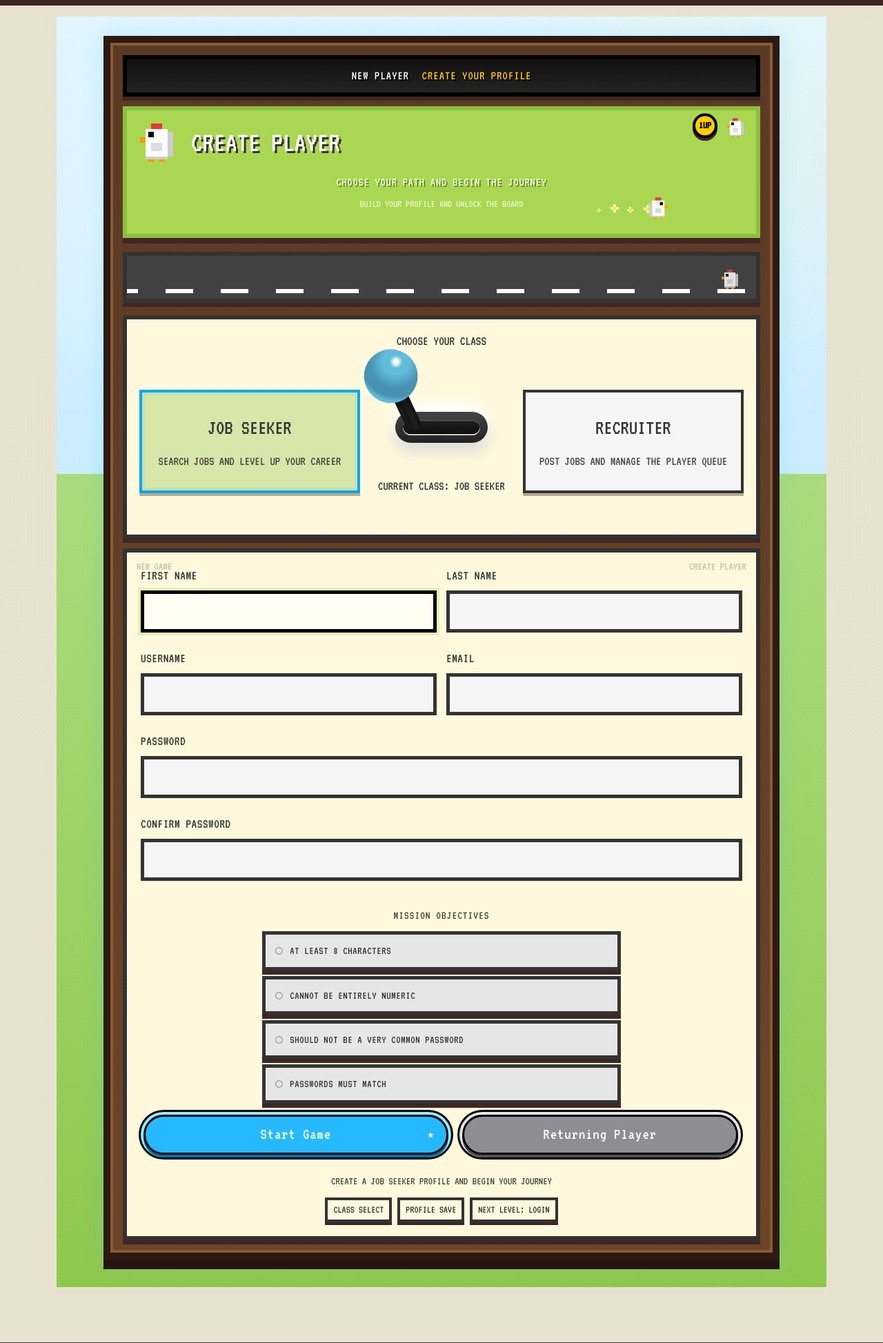
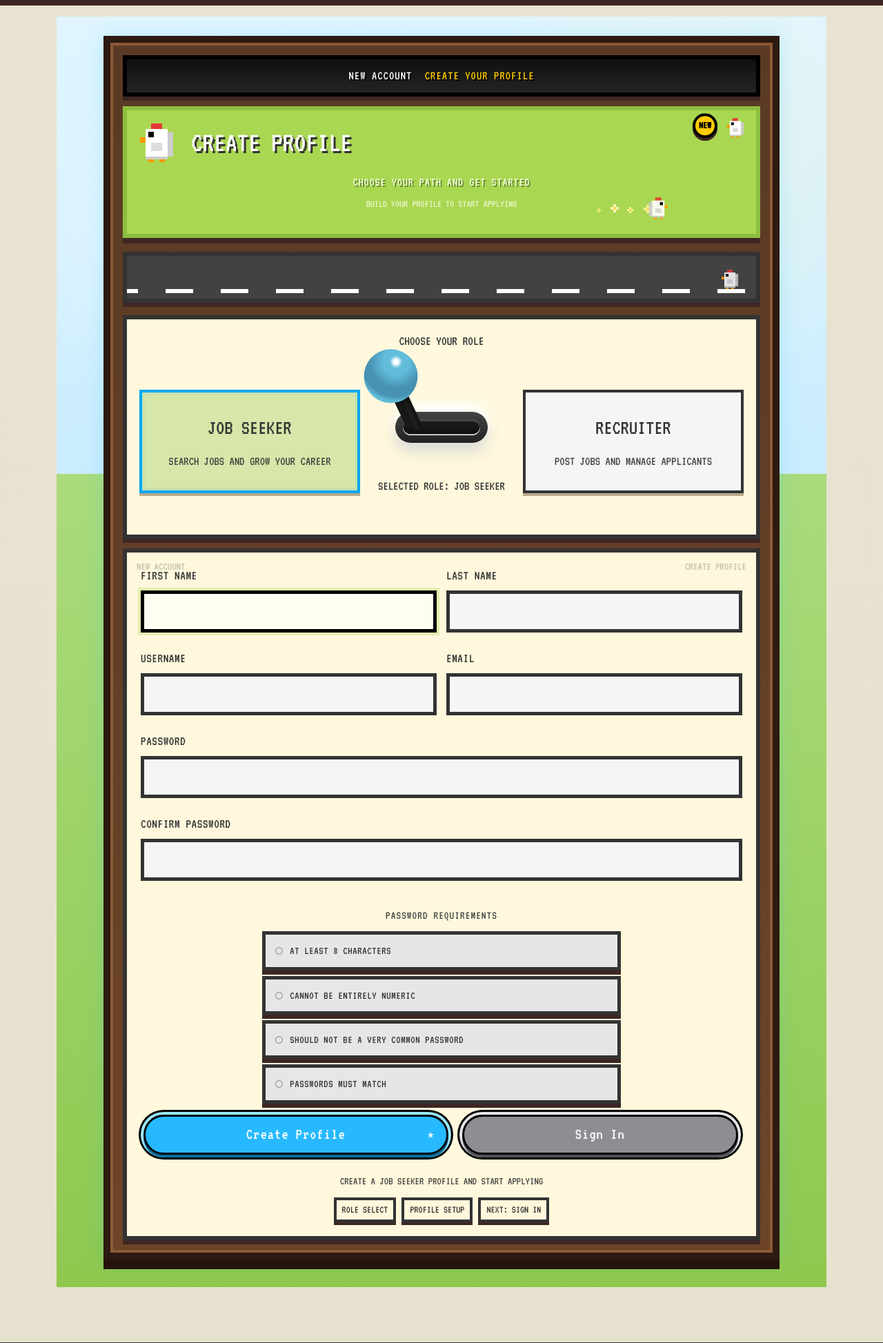
Before and after one commit to nahua3730/JobFinder, a Django app: page /users/signup/ in a window 1280 px wide. Shown: the part 146-2093 px from the top of the page at 69% size. Run offline with Django 5.2, Linux system fonts and the light colour scheme; some libraries are stand-ins or nearby versions.

Commit message:
UI fixes

```diff
--- a/jobs/templates/jobs/index.html
+++ b/jobs/templates/jobs/index.html
@@ -349,7 +349,7 @@
             </a>
           </div>
           <a class="hy-btn hy-btn-secondary" href="{% url 'users:login' %}">
-            RETURNING PLAYER
+            SIGN IN
           </a>
         </div>
       {% endif %}
--- a/templates/base.html
+++ b/templates/base.html
@@ -679,6 +679,10 @@
     html.theme-dark .cr-theme .small,
     html.theme-dark .cr-theme p,
     html.theme-dark .cr-theme label,
+    html.theme-dark .cr-theme .cr-section-title,
+    html.theme-dark .cr-theme .cr-detail-label,
+    html.theme-dark .cr-theme .cr-detail-value,
+    html.theme-dark .cr-theme .cr-description,
     html.theme-dark .cr-theme [class*="subtitle"],
     html.theme-dark .cr-theme [class*="help"],
     html.theme-dark .cr-theme [class*="desc"],
--- a/users/templates/users/signup.html
+++ b/users/templates/users/signup.html
@@ -354,7 +354,7 @@
   }
 
   .signup-card::before {
-    content: "NEW GAME";
+    content: "NEW ACCOUNT";
     position: absolute;
     top: 8px;
     left: 14px;
@@ -365,7 +365,7 @@
   }
 
   .signup-card::after {
-    content: "CREATE PLAYER";
+    content: "CREATE PROFILE";
     position: absolute;
     top: 8px;
     right: 14px;
@@ -739,7 +739,7 @@
     <div class="cr-theme arcade-machine">
 
       <div class="signup-banner">
-        <span class="label">New Player</span>
+        <span class="label">New Account</span>
         <span>Create Your Profile</span>
       </div>
 
@@ -759,16 +759,16 @@
                 <rect x="11" y="4" width="2" height="9" fill="#cccccc"/>
                 <rect x="3" y="13" width="8" height="1" fill="#cccccc"/>
               </svg>
-              Create Player
+              Create Profile
             </div>
 
-            <p class="signup-subtitle">Choose your path and begin the journey</p>
-            <p class="signup-subtitle-2">Build your profile and unlock the board</p>
+            <p class="signup-subtitle">Choose your path and get started</p>
+            <p class="signup-subtitle-2">Build your profile to start applying</p>
           </div>
         </div>
 
         <div class="signup-corner-decor" aria-hidden="true">
-          <div class="signup-coin">1UP</div>
+          <div class="signup-coin">NEW</div>
           <svg class="signup-mini-chicken" viewBox="0 0 16 16" xmlns="http://www.w3.org/2000/svg">
             <rect x="1" y="6" width="2" height="2" fill="#ff9800"/>
             <rect x="5" y="1" width="4" height="2" fill="#e53935"/>
@@ -787,12 +787,12 @@
       <div class="lane-road signup-role-lane"></div>
 
       <div class="signup-role-select">
-        <div class="signup-role-title">Choose Your Class</div>
+        <div class="signup-role-title">Choose Your Role</div>
 
         <div class="role-toggle-shell">
           <div class="role-label-box active" id="jobseekerLabelBox">
             <div class="role-name">Job Seeker</div>
-            <div class="role-desc">Search jobs and level up your career</div>
+            <div class="role-desc">Search jobs and grow your career</div>
           </div>
 
           <div class="role-toggle-wrap">
@@ -811,12 +811,12 @@
               </div>
             </div>
 
-            <div class="role-toggle-status" id="roleStatusText">Current Class: Job Seeker</div>
+            <div class="role-toggle-status" id="roleStatusText">Selected Role: Job Seeker</div>
           </div>
 
           <div class="role-label-box" id="recruiterLabelBox">
             <div class="role-name">Recruiter</div>
-            <div class="role-desc">Post jobs and manage the player queue</div>
+            <div class="role-desc">Post jobs and manage applicants</div>
           </div>
         </div>
       </div>
@@ -888,7 +888,7 @@
 
             <div class="signup-field-full">
               <div class="password-checklist-block">
-                <div class="password-title">Mission Objectives</div>
+                <div class="password-title">Password Requirements</div>
 
                 <div class="password-rules" id="passwordRules">
                   <div class="password-rule" data-rule="length">At least 8 characters</div>
@@ -897,30 +897,30 @@
                   <div class="password-rule" data-rule="match">Passwords must match</div>
                 </div>
 
-                <div id="levelClearBanner" class="level-clear-banner">Level Clear!</div>
+                <div id="levelClearBanner" class="level-clear-banner">Ready To Submit!</div>
               </div>
             </div>
           </div>
 
           <div class="signup-actions">
             <button type="submit" class="cr-btn cr-btn-primary press-start signup-primary">
-              Start Game
+              Create Profile
             </button>
 
             <a href="{% url 'users:login' %}" class="cr-btn cr-btn-secondary">
-              Returning Player
+              Sign In
             </a>
           </div>
         </form>
 
         <div class="signup-help" id="signupHelpText">
-          Create a job seeker profile and begin your journey
+          Create a job seeker profile to start your search
         </div>
 
         <div class="signup-footer-hint">
-          <span class="signup-chip">Class Select</span>
-          <span class="signup-chip">Profile Save</span>
-          <span class="signup-chip">Next Level: Login</span>
+          <span class="signup-chip">Role Select</span>
+          <span class="signup-chip">Profile Setup</span>
+          <span class="signup-chip">Next: Sign In</span>
         </div>
       </div>
 
@@ -952,10 +952,10 @@
 
     if (recruiter) {
       signupHelpText.textContent = "Create a recruiter profile and manage your hiring pipeline";
-      roleStatusText.textContent = "Current Class: Recruiter";
+      roleStatusText.textContent = "Selected Role: Recruiter";
     } else {
-      signupHelpText.textContent = "Create a job seeker profile and begin your journey";
-      roleStatusText.textContent = "Current Class: Job Seeker";
+      signupHelpText.textContent = "Create a job seeker profile and start applying";
+      roleStatusText.textContent = "Selected Role: Job Seeker";
     }
   }
 
```
Also changed, not shown: users/templates/users/enter.html (+12 -12 lines), users/templates/users/login.html (+15 -15 lines).
